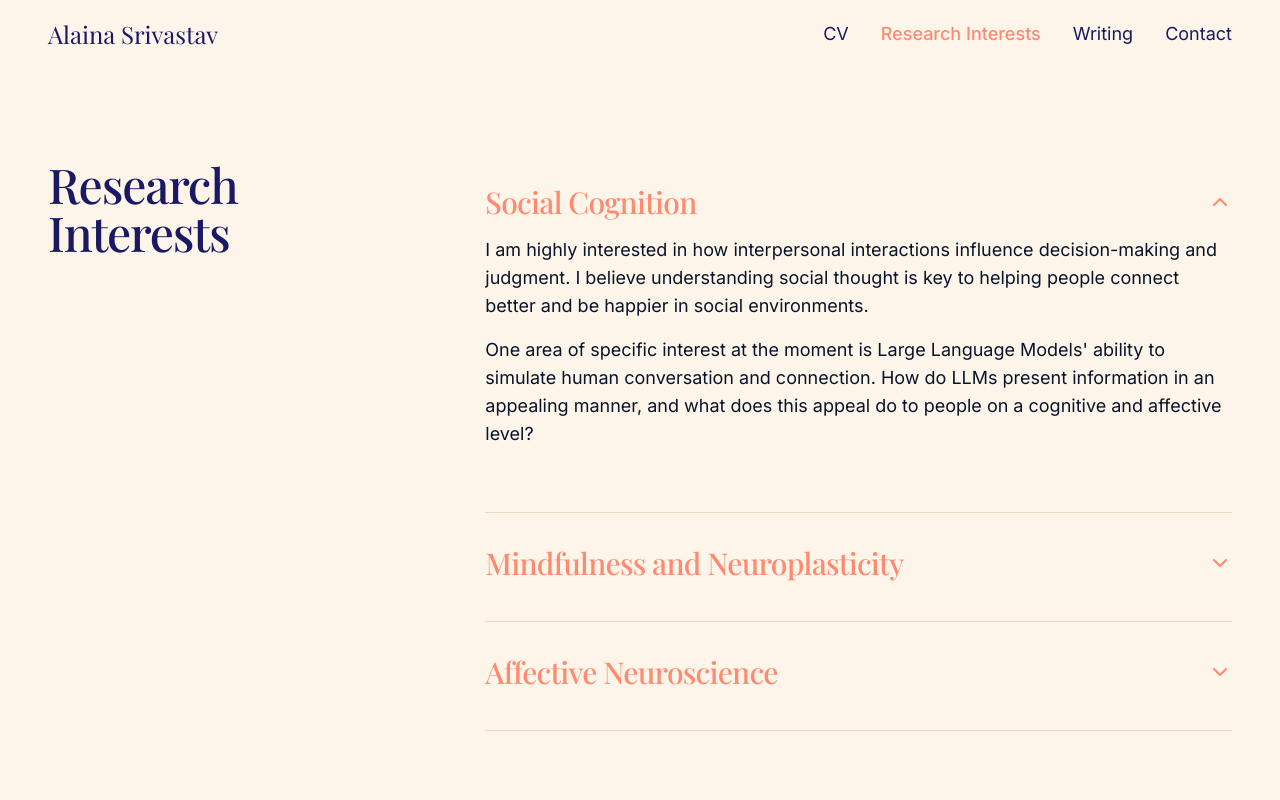
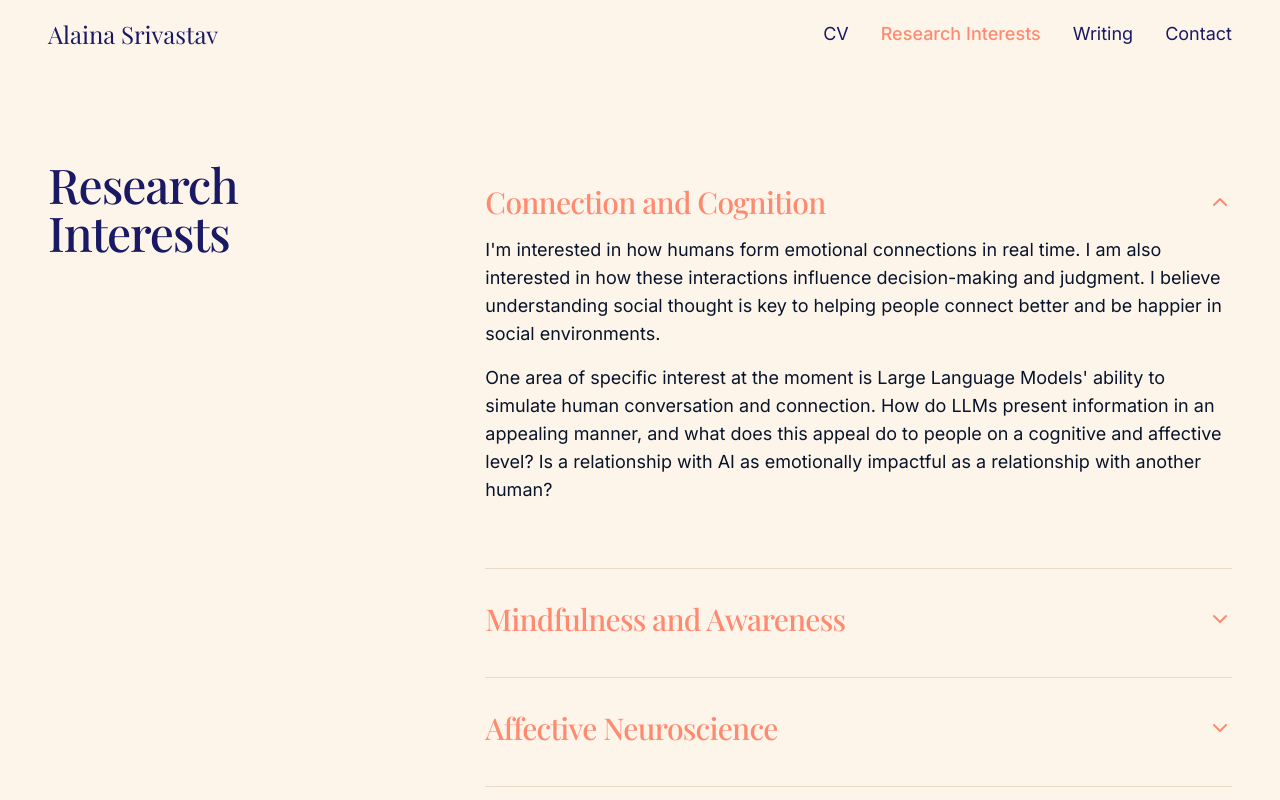
Before and after one commit to alainasriv/alainasrivsite, a React (Vite) app: page /research in a window 1280 px wide. Shown: the top 800 px of the page. Built offline with nearby package versions, Linux system fonts and the light colour scheme.

Commit message:
updated research interests

```diff
--- a/src/pages/Research.tsx
+++ b/src/pages/Research.tsx
@@ -45,13 +45,13 @@ const Research = () => {
           >
             <div className="space-y-2">
 
-              <ResearchItem title="Social Cognition" defaultOpen={true}>
+              <ResearchItem title="Connection and Cognition" defaultOpen={true}>
                 <div className="prose prose-lg max-w-none">
                   <p className="text-base md:text-lg mb-4">
-                    I am highly interested in how interpersonal interactions influence decision-making and judgment. I believe understanding social thought is key to helping people connect better and be happier in social environments.
+                    I'm interested in how humans form emotional connections in real time. I am also interested in how these interactions influence decision-making and judgment. I believe understanding social thought is key to helping people connect better and be happier in social environments.
                   </p>
                   <p className="text-base md:text-lg mb-4">
-                    One area of specific interest at the moment is Large Language Models' ability to simulate human conversation and connection. How do LLMs present information in an appealing manner, and what does this appeal do to people on a cognitive and affective level?
+                    One area of specific interest at the moment is Large Language Models' ability to simulate human conversation and connection. How do LLMs present information in an appealing manner, and what does this appeal do to people on a cognitive and affective level? Is a relationship with AI as emotionally impactful as a relationship with another human?
                   </p>
                   <p>
                     <a
@@ -65,10 +65,10 @@ const Research = () => {
                 </div>
               </ResearchItem>
 
-              <ResearchItem title="Mindfulness and Neuroplasticity">
+              <ResearchItem title="Mindfulness and Awareness">
                 <div className="prose prose-lg max-w-none">
                   <p className="text-base md:text-lg mb-4">
-                    My position as a Research Specialist at the Center for Healthy Minds has provided me with the amazing opportunity to study the psychological and physiological effects of mindfulness. Broadly, I am interested in the potential of 'awareness' to shape cognition and brain function.
+                    My position as a Research Specialist at the Center for Healthy Minds has provided me with the amazing opportunity to study the psychological and physiological effects of mindfulness. Broadly, I am interested in how strengthening 'awareness' can improve relationships through intersubjectivity.
                   </p>
                   <a
                     href="https://www.niedenthalemotionslab.com/"
```
